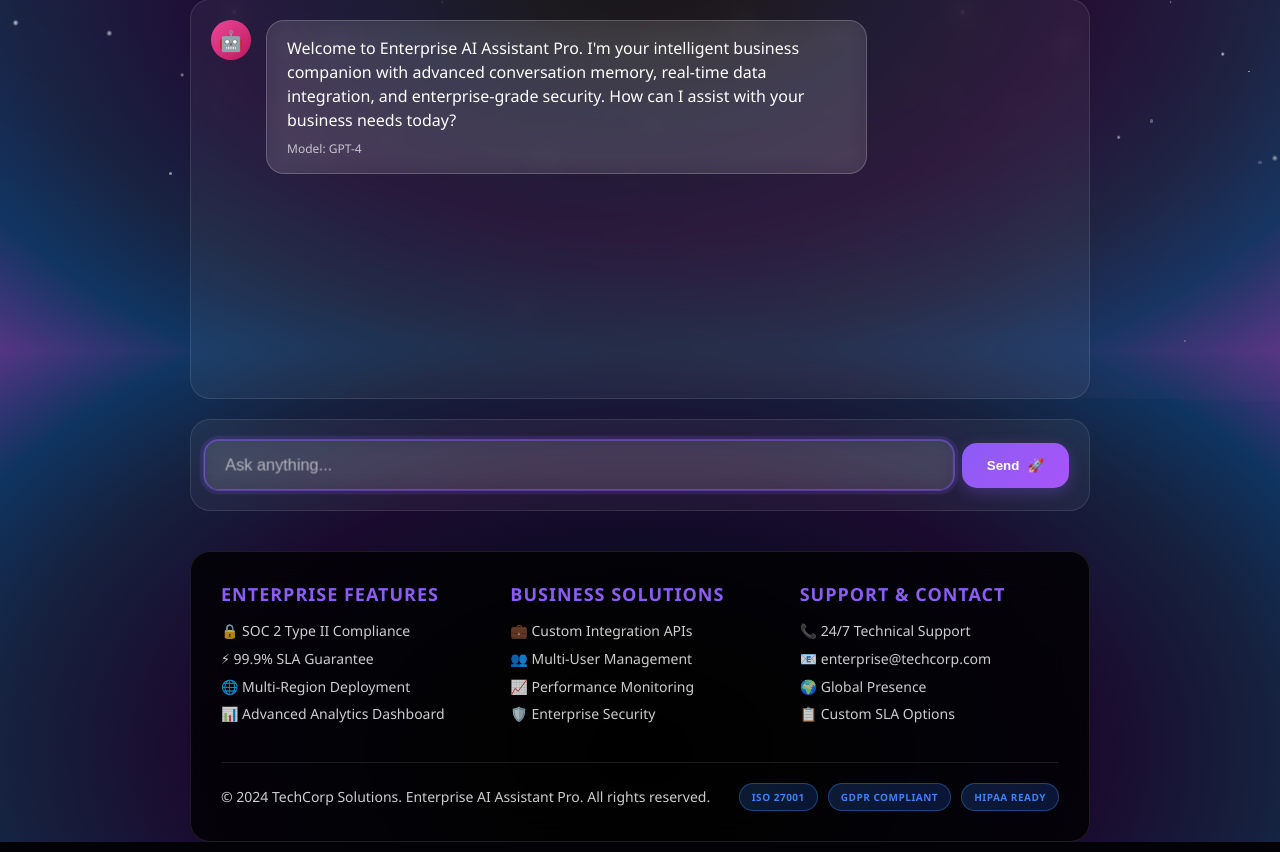
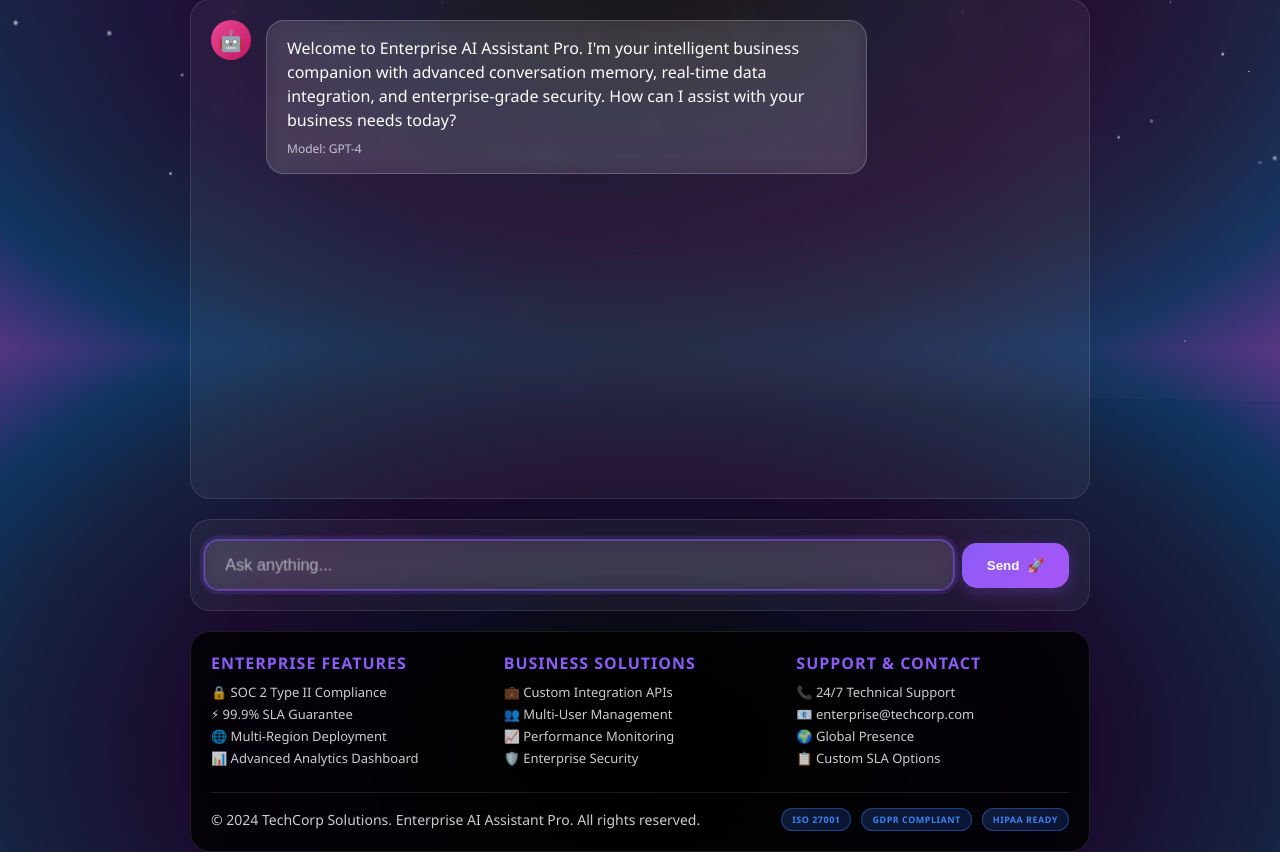
Before and after one commit to jmartin1202/wizard-ai, a Flask app: page / in a window 1280 px wide. Shown: the part 450-1302 px from the top of the page. Run offline with Flask 3, Linux system fonts and the light colour scheme.

Commit message:
Optimize footer layout for more chat space - compact design with increased chat window height

```diff
--- a/templates/chat.html
+++ b/templates/chat.html
@@ -722,7 +722,7 @@
              flex: 1;
              overflow-y: auto;
              padding: 20px;
-            min-height: 400px;
+             min-height: 500px;
              background: rgba(255, 255, 255, 0.05);
              border-radius: 20px;
              border: 1px solid rgba(255, 255, 255, 0.1);
@@ -1704,11 +1704,11 @@
 
                  /* Professional Footer */
          .professional-footer {
-             margin-top: 40px;
+             margin-top: 20px;
              background: rgba(0, 0, 0, 0.8);
              border: 1px solid rgba(255, 255, 255, 0.1);
              border-radius: 20px;
-             padding: 30px;
+             padding: 20px;
              backdrop-filter: blur(20px);
          }
 
@@ -1720,15 +1720,15 @@
          .footer-content {
              display: grid;
              grid-template-columns: repeat(3, 1fr);
-             gap: 30px;
-             margin-bottom: 30px;
+             gap: 20px;
+             margin-bottom: 20px;
          }
 
          .footer-section h4 {
              color: var(--accent-primary);
-             font-size: 18px;
+             font-size: 16px;
              font-weight: 600;
-             margin-bottom: 15px;
+             margin-bottom: 10px;
              text-transform: uppercase;
              letter-spacing: 1px;
          }
@@ -1744,9 +1744,9 @@
 
          .footer-section li {
              color: var(--text-secondary);
-             margin-bottom: 8px;
-             font-size: 14px;
-             line-height: 1.4;
+             margin-bottom: 5px;
+             font-size: 13px;
+             line-height: 1.3;
          }
 
          body.light-mode .footer-section li {
@@ -1757,7 +1757,7 @@
              display: flex;
              justify-content: space-between;
              align-items: center;
-             padding-top: 20px;
+             padding-top: 15px;
              border-top: 1px solid rgba(255, 255, 255, 0.1);
          }
 
@@ -1784,9 +1784,9 @@
              background: linear-gradient(135deg, rgba(59, 130, 246, 0.2), rgba(37, 99, 235, 0.2));
              border: 1px solid rgba(59, 130, 246, 0.4);
              color: #3b82f6;
-             padding: 6px 12px;
-             border-radius: 15px;
-             font-size: 10px;
+             padding: 4px 10px;
+             border-radius: 12px;
+             font-size: 9px;
              font-weight: 600;
              text-transform: uppercase;
              letter-spacing: 0.5px;
```
Lines whose indentation alone changed are shown as unchanged.
